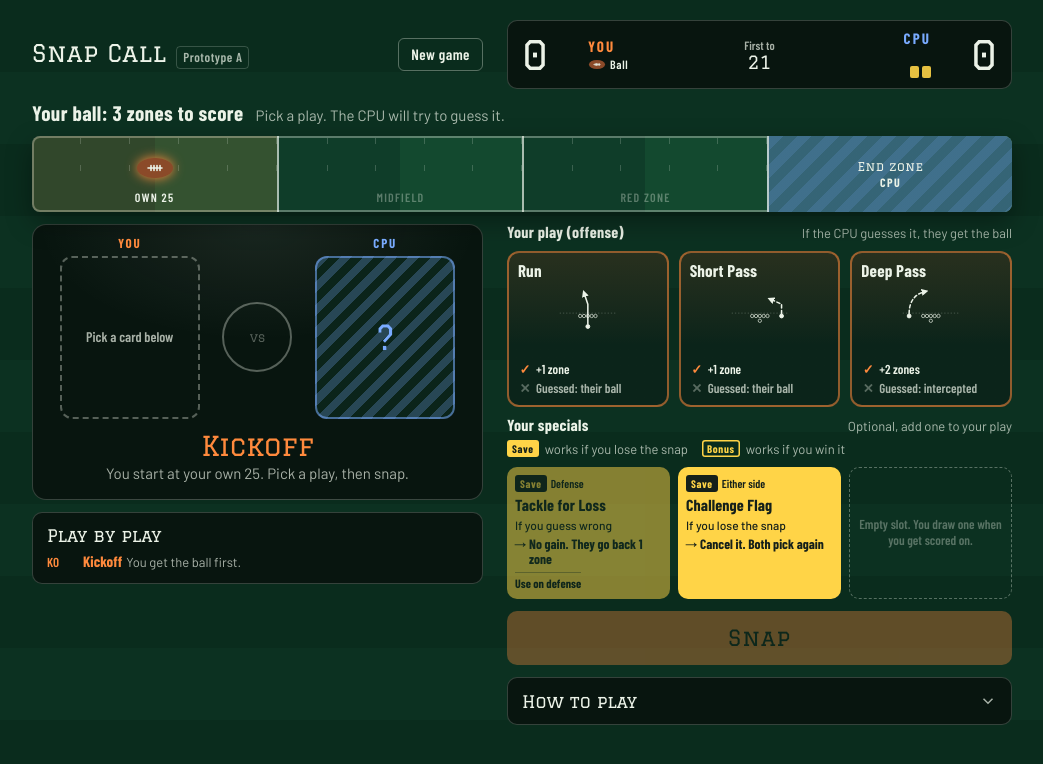
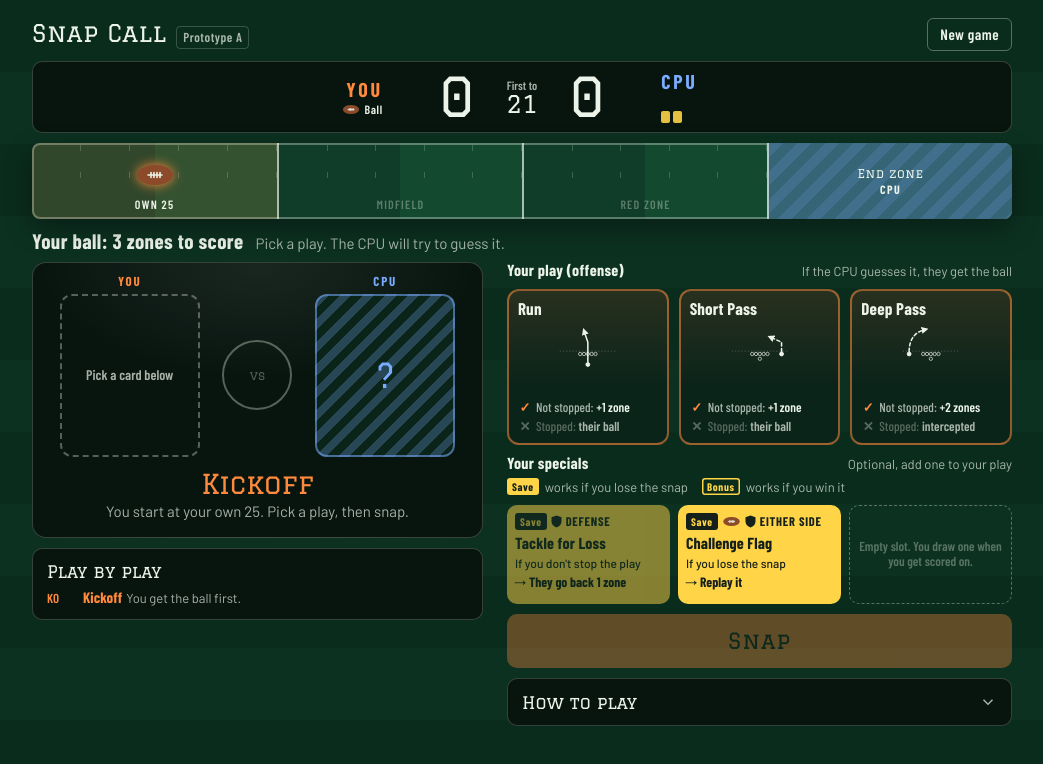
Before and after one commit to noam99moyal/snap-call, a plain HTML site: page game.html in a window 1280 px wide. Shown: the whole page, without its empty margins (118-1161 px from the left). Drawn offline with nearby package versions, Linux system fonts and the light colour scheme.

Commit message:
Big scoreboard above the field, clearer card wording
The score bug now spans the field with New game at the top right.
Specials show a bold Offense/Defense label instead of repeating it
as a hint. Every card uses one vocabulary: stopped / not stopped.

Co-Authored-By: Claude Opus 5.5 <noreply@anthropic.com>

```diff
--- a/game.html
+++ b/game.html
@@ -72,22 +72,22 @@
     display: grid; grid-template-columns: 1fr auto 1fr; align-items: center; gap: 8px;
     background: var(--board); border: 1px solid var(--line); border-radius: 10px; padding: 10px 14px;
   }
-  .team { display: flex; align-items: center; gap: 10px; }
-  .team.cpu { justify-content: flex-end; text-align: right; }
+  .team { display: flex; align-items: center; gap: 12px; }
+  .team.you { justify-content: flex-end; text-align: right; }
   .team .who { display: grid; gap: 4px; }
+  .team.you .who { justify-items: end; }
+  .team.cpu .who { justify-items: start; }
   .team .label { font: 700 15px/1 var(--ui); letter-spacing: 0.14em; text-transform: uppercase; }
   .team.you .label { color: var(--you); }
   .team.cpu .label { color: var(--cpu); }
   .team .score { font: 400 40px/1 var(--display); font-variant-numeric: tabular-nums; min-width: 1.4em; }
-  .team.you .score { text-align: left; }
+  .team.you .score { text-align: right; }
   .poss { font: 600 12px/1 var(--ui); letter-spacing: 0.06em; color: var(--chalk); display: flex; align-items: center; gap: 4px; visibility: hidden; }
-  .team.cpu .poss { justify-content: flex-end; }
   .poss svg { width: 18px; height: 11px; }
   .has-ball .poss { visibility: visible; }
   .target { text-align: center; font: 600 12px/1.2 var(--ui); color: var(--chalk-dim); }
   .target b { display: block; font: 400 18px/1 var(--display); color: var(--chalk); }
   .pips { display: flex; gap: 3px; }
-  .team.cpu .pips { justify-content: flex-end; }
   .pips i { width: 9px; height: 12px; border-radius: 2px; background: var(--flag); opacity: 0.9; }
 
   /* Status */
@@ -205,6 +205,8 @@
   .out.good i { color: var(--team); }
   .out.bad { color: var(--chalk-dim); }
   .out.bad i { color: var(--chalk-faint); }
+  .out em { font-style: normal; font-weight: 500; color: var(--chalk-dim); }
+  .out.bad em { color: var(--chalk-faint); }
   .face.flip { animation: flip 0.38s ease-out; }
   @keyframes flip { from { transform: rotateY(90deg); } to { transform: rotateY(0deg); } }
   .face.back {
@@ -250,11 +252,14 @@
     background: var(--flag); color: var(--ink); border: 0; cursor: pointer; font: inherit; min-width: 0;
     transition: transform 0.15s ease, box-shadow 0.15s ease, opacity 0.15s;
   }
-  .sp .kind { display: flex; align-items: center; justify-content: space-between; gap: 4px; font: 600 11.5px/1 var(--ui); }
+  .sp .kind { display: flex; flex-wrap: wrap; align-items: center; justify-content: space-between; gap: 5px 4px; }
+  .sp .side { display: inline-flex; align-items: center; gap: 4px; font: 700 12.5px/1 var(--ui); letter-spacing: 0.06em; text-transform: uppercase; white-space: nowrap; }
+  .sp .side svg { flex: none; }
+  .ico-ball { width: 19px; height: 11px; }
+  .ico-shield { width: 11px; height: 13px; fill: var(--ink); }
   .sp b { font: 700 16px/1 var(--ui); letter-spacing: 0.01em; }
   .sp .when { font: 500 12px/1.2 var(--body); }
   .sp .then { font: 700 13.5px/1.1 var(--ui); display: grid; grid-template-columns: 12px minmax(0, 1fr); gap: 2px; }
-  .sp .why { margin-top: auto; padding-top: 4px; border-top: 1px solid rgba(21, 32, 26, 0.35); font: 700 12px/1.1 var(--ui); }
   .sp.on { transform: translateY(-4px); box-shadow: 0 0 0 3px var(--chalk); }
   .sp:disabled { opacity: 0.5; cursor: default; }
   .sp.empty {
@@ -326,23 +331,28 @@
   /* Wide screens: one screen, no scrolling. Comes last so it overrides the phone layout above. */
   @media (min-width: 900px) {
     .wrap {
-      padding-block: 12px 16px;
+      padding-block: 10px 12px;
       grid-template-columns: minmax(0, 1fr) minmax(0, 1.12fr);
       grid-template-areas:
-        "top    board"
+        "top    top"
+        "board  board"
+        "field  field"
         "status status"
-        "field  field"
         "stage  play"
         "log    play"
         "log    act"
         "log    rules";
       /* The last row is flexible so the tall log only stretches it, keeping Snap right under the specials. */
-      grid-template-rows: repeat(6, auto) 1fr;
+      grid-template-rows: repeat(7, auto) 1fr;
       align-items: start;
-      gap: 12px 24px;
+      gap: 10px 24px;
     }
-    .top { grid-area: top; align-self: center; }
-    .board { grid-area: board; }
+    .top { grid-area: top; }
+    .board { grid-area: board; padding: 8px 24px; gap: 32px; }
+    .team { gap: 16px; }
+    .team .label { font-size: 20px; }
+    .team .score { font-size: 54px; }
+    .target b { font-size: 24px; }
     .status { grid-area: status; display: flex; flex-wrap: wrap; align-items: baseline; gap: 2px 12px; }
     .field { grid-area: field; height: 76px; }
     .stage { grid-area: stage; }
@@ -380,24 +390,22 @@
 
     <div class="board">
       <div class="team you" id="tYou">
-        <span class="score" id="sYou">0</span>
         <span class="who">
           <span class="label">You</span>
           <span class="poss"><svg aria-hidden="true"><use href="#football"></use></svg>Ball</span>
         </span>
+        <span class="score" id="sYou">0</span>
       </div>
       <div class="target">First to<b>21</b></div>
       <div class="team cpu" id="tCpu">
+        <span class="score" id="sCpu">0</span>
         <span class="who">
           <span class="label">CPU</span>
-          <span class="poss">Ball<svg aria-hidden="true"><use href="#football"></use></svg></span>
+          <span class="poss"><svg aria-hidden="true"><use href="#football"></use></svg>Ball</span>
           <span class="pips" id="cpuPips" title="CPU special cards"></span>
         </span>
-        <span class="score" id="sCpu">0</span>
       </div>
     </div>
-
-    <div class="status" aria-live="polite"><strong id="status"></strong><span id="hint"></span></div>
 
     <div class="field" id="field" data-off="you">
       <div class="zone" data-z="0">Own 25</div>
@@ -407,6 +415,8 @@
       <div id="trail"></div>
       <div class="ball" id="ball"><svg aria-hidden="true"><use href="#football"></use></svg></div>
     </div>
+
+    <div class="status" aria-live="polite"><strong id="status"></strong><span id="hint"></span></div>
 
     <section class="stage" aria-label="Snap">
       <div class="table">
@@ -490,12 +500,12 @@
 
   // win: what happens when the play beats the guess (offense) or the guess is right (defense). lose: the other way.
   const PLAYS = {
-    run:    { side: 'off', name: 'Run', gain: 1, win: '+1 zone', lose: 'Guessed: their ball' },
-    short:  { side: 'off', name: 'Short Pass', gain: 1, win: '+1 zone', lose: 'Guessed: their ball' },
-    deep:   { side: 'off', name: 'Deep Pass', gain: 2, win: '+2 zones', lose: 'Guessed: intercepted' },
-    runD:   { side: 'def', name: 'Stop Run', stops: 'run', win: 'Right: your ball', lose: 'Wrong: they gain' },
-    shortD: { side: 'def', name: 'Stop Short', stops: 'short', win: 'Right: your ball', lose: 'Wrong: they gain' },
-    deepD:  { side: 'def', name: 'Stop Deep', stops: 'deep', win: 'Right: interception', lose: 'Wrong: they gain' },
+    run:    { side: 'off', name: 'Run', gain: 1, win: 'Not stopped: +1 zone', lose: 'Stopped: their ball' },
+    short:  { side: 'off', name: 'Short Pass', gain: 1, win: 'Not stopped: +1 zone', lose: 'Stopped: their ball' },
+    deep:   { side: 'off', name: 'Deep Pass', gain: 2, win: 'Not stopped: +2 zones', lose: 'Stopped: intercepted' },
+    runD:   { side: 'def', name: 'Stop Run', stops: 'run', win: 'Stopped: your ball', lose: 'Not stopped: they gain' },
+    shortD: { side: 'def', name: 'Stop Short', stops: 'short', win: 'Stopped: your ball', lose: 'Not stopped: they gain' },
+    deepD:  { side: 'def', name: 'Stop Deep', stops: 'deep', win: 'Stopped: interception', lose: 'Not stopped: they gain' },
   };
   const OFF = ['run', 'short', 'deep'];
   const DEF = ['runD', 'shortD', 'deepD'];
@@ -503,18 +513,21 @@
   // A Save only works if you lose the snap; a Bonus only works if you win it.
   // Saves work with any play, so they never decide what you pick. Same-effect pairs keep two names for variety.
   const SPECIALS = {
-    juke:      { name: 'Juke', side: 'off', kind: 'save', count: 2, when: 'If they guess your play', then: 'You still gain 1 zone' },
-    grab:      { name: 'Spectacular Catch', side: 'off', kind: 'save', count: 2, when: 'If they guess your play', then: 'You still gain 1 zone' },
-    sack:      { name: 'Sack', side: 'def', kind: 'save', count: 2, when: 'If you guess wrong', then: 'No gain. They go back 1 zone' },
-    tfl:       { name: 'Tackle for Loss', side: 'def', kind: 'save', count: 2, when: 'If you guess wrong', then: 'No gain. They go back 1 zone' },
-    flag:      { name: 'Challenge Flag', side: 'any', kind: 'save', count: 2, when: 'If you lose the snap', then: 'Cancel it. Both pick again' },
-    breakaway: { name: 'Breakaway', side: 'off', kind: 'bonus', count: 2, needs: ['run'], when: 'If you run and they guess wrong', then: 'Touchdown' },
-    hail:      { name: 'Hail Mary', side: 'off', kind: 'bonus', count: 2, needs: ['deep'], when: 'If you throw deep and they guess wrong', then: 'Touchdown' },
-    picksix:   { name: 'Pick Six', side: 'def', kind: 'bonus', count: 2, needs: ['shortD', 'deepD'], when: 'If you guess their pass right', then: 'You score 7' },
-    fumble:    { name: 'Forced Fumble', side: 'def', kind: 'bonus', count: 2, needs: ['runD'], when: 'If you guess their run right', then: 'Your ball at midfield' },
+    juke:      { name: 'Juke', side: 'off', kind: 'save', count: 2, when: 'If your play is stopped', then: 'Still gain 1 zone' },
+    grab:      { name: 'Spectacular Catch', side: 'off', kind: 'save', count: 2, when: 'If your play is stopped', then: 'Still gain 1 zone' },
+    sack:      { name: 'Sack', side: 'def', kind: 'save', count: 2, when: "If you don't stop the play", then: 'They go back 1 zone' },
+    tfl:       { name: 'Tackle for Loss', side: 'def', kind: 'save', count: 2, when: "If you don't stop the play", then: 'They go back 1 zone' },
+    flag:      { name: 'Challenge Flag', side: 'any', kind: 'save', count: 2, when: 'If you lose the snap', then: 'Replay it' },
+    breakaway: { name: 'Breakaway', side: 'off', kind: 'bonus', count: 2, needs: ['run'], when: "If your Run isn't stopped", then: 'Touchdown' },
+    hail:      { name: 'Hail Mary', side: 'off', kind: 'bonus', count: 2, needs: ['deep'], when: "If your Deep Pass isn't stopped", then: 'Touchdown' },
+    picksix:   { name: 'Pick Six', side: 'def', kind: 'bonus', count: 2, needs: ['shortD', 'deepD'], when: 'If you stop a pass', then: 'You score 7' },
+    fumble:    { name: 'Forced Fumble', side: 'def', kind: 'bonus', count: 2, needs: ['runD'], when: 'If you stop a Run', then: 'Your ball at midfield' },
   };
   const RULES_VERSION = 4;
   const SIDE_LABEL = { off: 'Offense', def: 'Defense', any: 'Either side' };
+  const BALL_ICON = '<svg class="ico-ball" aria-hidden="true"><use href="#football"></use></svg>';
+  const SHIELD_ICON = '<svg class="ico-shield" viewBox="0 0 22 26" aria-hidden="true"><path d="M11 1l10 3.6v8c0 6.2-4.2 10.6-10 12.4C5.2 23.2 1 18.8 1 12.6v-8L11 1z"></path></svg>';
+  const SIDE_ICON = { off: BALL_ICON, def: SHIELD_ICON, any: BALL_ICON + SHIELD_ICON };
   const STATUS = { worked: 'Worked', wasted: 'No effect', back: 'Back to hand' };
 
   const shuffle = (a) => { for (let i = a.length - 1; i > 0; i--) { const j = Math.floor(Math.random() * (i + 1)); [a[i], a[j]] = [a[j], a[i]]; } return a; };
@@ -552,14 +565,12 @@
   }
 
   const side = () => (S.poss === 'you' ? 'off' : 'def');
-  // Why a special can't go with this play right now, or '' if it can.
-  function reason(key, play, sd) {
+  // Whether a special can go with this play on this side right now. The card face already says which side and play it needs.
+  function fits(key, play, sd) {
     const s = SPECIALS[key];
-    if (s.side !== 'any' && s.side !== sd) return s.side === 'off' ? 'Use on offense' : 'Use on defense';
-    if (s.needs && play && !s.needs.includes(play)) return 'Only with ' + s.needs.map((n) => PLAYS[n].name).join(' or ');
-    return '';
+    if (s.side !== 'any' && s.side !== sd) return false;
+    return !(s.needs && play && !s.needs.includes(play));
   }
-  const fits = (key, play, sd) => !reason(key, play, sd);
   const ready = () => S.phase === 'pick' && !!S.sel.play;
 
   // ---------- Computer ----------
@@ -751,8 +762,13 @@
   function faceInner(key) {
     const p = PLAYS[key];
     return `<span class="name">${p.name}</span>${diagram(key)}<span class="outs">`
-      + `<span class="out good"><i>✓</i><span>${p.win}</span></span>`
-      + `<span class="out bad"><i>✕</i><span>${p.lose}</span></span></span>`;
+      + `<span class="out good"><i>✓</i>${outText(p.win)}</span>`
+      + `<span class="out bad"><i>✕</i>${outText(p.lose)}</span></span>`;
+  }
+  // "Stopped: their ball" → a quiet label, then the result in bold.
+  function outText(t) {
+    const [label, result] = t.split(': ');
+    return `<span><em>${label}:</em> ${result}</span>`;
   }
   function faceBlock(c, owner, flip) {
     const s = c.card && SPECIALS[c.card.key];
@@ -842,12 +858,11 @@
     const sp = S.hands.you.map((c) => {
       const s = SPECIALS[c.key];
       const on = S.sel.special && S.sel.special.id === c.id;
-      const why = reason(c.key, S.sel.play, sd);
-      const ok = S.phase === 'pick' && !why;
+      const ok = S.phase === 'pick' && fits(c.key, S.sel.play, sd);
       return `<button type="button" class="sp${on ? ' on' : ''}" data-sp="${c.id}" aria-pressed="${!!on}"${ok || on ? '' : ' disabled'}>`
-        + `<span class="kind"><i class="badge ${s.kind}">${s.kind === 'save' ? 'Save' : 'Bonus'}</i><span>${SIDE_LABEL[s.side]}</span></span>`
+        + `<span class="kind"><i class="badge ${s.kind}">${s.kind === 'save' ? 'Save' : 'Bonus'}</i><span class="side">${SIDE_ICON[s.side]}${SIDE_LABEL[s.side]}</span></span>`
         + `<b>${s.name}</b><span class="when">${s.when}</span><span class="then"><span>→</span><span>${s.then}</span></span>`
-        + (why ? `<span class="why">${why}</span>` : '') + '</button>';
+        + '</button>';
     });
     while (sp.length < 3) sp.push('<div class="sp empty">Empty slot. You draw one when you get scored on.</div>');
     $('#specials').innerHTML = sp.join('');
```
Also changed, not shown: index.html (+61 -46 lines).
